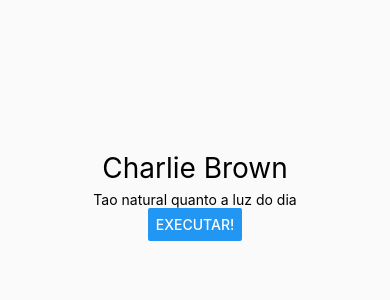
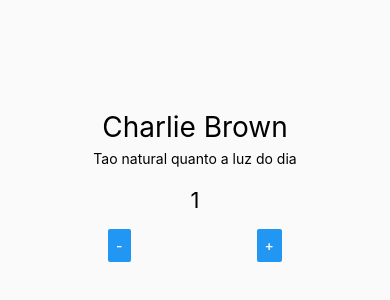
Before and after one commit to Dan-Sillva/react-native-study, a React Native app in the folder exercicios/: screen / in a window 390 px wide. Shown: the part 226-526 px from the top of the page. Built offline with nearby package versions, Linux system fonts and the light colour scheme.

Commit message:
implementing useState

```diff
--- a/exercicios/src/App.jsx
+++ b/exercicios/src/App.jsx
@@ -5,7 +5,8 @@ import { View } from 'react-native';
 import Primeiro from './components/Primeiro';
 // import RandomInt from './components/RandomInt';
 import Reader from './components/Reader';
-import Button from './components/Button';
+import Counter from './components/Counter';
+// import Button from './components/Button';
 // import { Comp2, Comp3 } from './components/Multi';
 // import MinMax from './components/MinMax';
 
@@ -16,7 +17,7 @@ export default () => {
     return (
         <View style={GlobalStyle.App}>
             <Reader title="Charlie Brown" subtitle="Tao natural quanto a luz do dia"/>
-            <Button />
+            <Counter initialNumber="1"/>
         </View>
     )
 }
--- /dev/null
+++ b/exercicios/src/components/Counter.jsx
@@ -0,0 +1,21 @@
+import React, { useState } from 'react';
+import { View, Text, Button } from 'react-native';
+
+import GlobalStyle from '../styles/GlobalStyle';
+
+export default (props) => {
+    const [number, setNumber] = useState(parseInt(props.initialNumber))
+
+    const increment = () => setNumber(number + 1)
+    const decrement = () => setNumber(number - 1)
+
+    return (
+        <View style={GlobalStyle.ViewStyle}>
+            <Text style={GlobalStyle.TextCounter}>{number}</Text>
+            <View style={GlobalStyle.ViewCounterButtons}>
+                <Button title="-" onPress={decrement}/>
+                <Button title="+" onPress={increment}/>
+            </View>
+        </View>
+    )
+}
--- a/exercicios/src/styles/GlobalStyle.jsx
+++ b/exercicios/src/styles/GlobalStyle.jsx
@@ -17,5 +17,19 @@ export default StyleSheet.create({
     ViewStyle: {
         justifyContent: 'center',
         alignItems: 'center',
+
+        marginTop: 20,
+        marginBottom: 20,
+    },
+
+    TextCounter:{
+        marginBottom: 16,
+        fontSize:22
+    },
+
+    ViewCounterButtons: {
+        width: 300,
+        flexDirection: 'row',
+        justifyContent: 'space-around',
     },
 })
```
